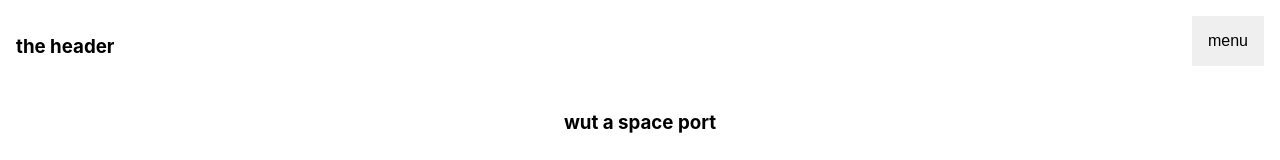
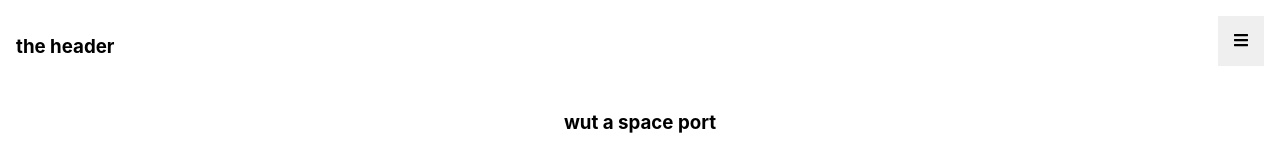
Before and after one commit to theykay/holyspirits, a React (Create React App) app in the folder client/: page / in a window 1280 px wide. Shown: the top 160 px of the page. Built offline with nearby package versions, Linux system fonts and the light colour scheme.

Commit message:
added fontawesome

```diff
--- a/client/src/components/Dropdown/Dropdown.jsx
+++ b/client/src/components/Dropdown/Dropdown.jsx
@@ -1,11 +1,13 @@
 import React from 'react';
 import './Dropdown.css';
+import { FontAwesomeIcon } from '@fortawesome/react-fontawesome';
+import { faBars } from '@fortawesome/free-solid-svg-icons';
 
 const Dropdown = () => {
   return (
     <>
       <div className="dropdown">
-        <button className="dropbtn">menu</button>
+        <button className="dropbtn"><FontAwesomeIcon icon={faBars} /></button>
         <div className="dropdownContent">
           <a href="/">store</a>
           <a href="/account">account</a>
--- a/package.json
+++ b/package.json
@@ -15,6 +15,11 @@
     "heroku-postbuild": "yarn run build"
   },
   "dependencies": {
+    "@fortawesome/fontawesome-svg-core": "^1.2.34",
+    "@fortawesome/free-brands-svg-icons": "^5.15.2",
+    "@fortawesome/free-regular-svg-icons": "^5.15.2",
+    "@fortawesome/free-solid-svg-icons": "^5.15.2",
+    "@fortawesome/react-fontawesome": "^0.1.14",
     "body-parser": "^1.19.0",
     "concurrently": "^5.3.0",
     "dotenv": "^8.2.0",
```
Also changed, not shown: 1 other file (tests, documents, lock files or other folders).
